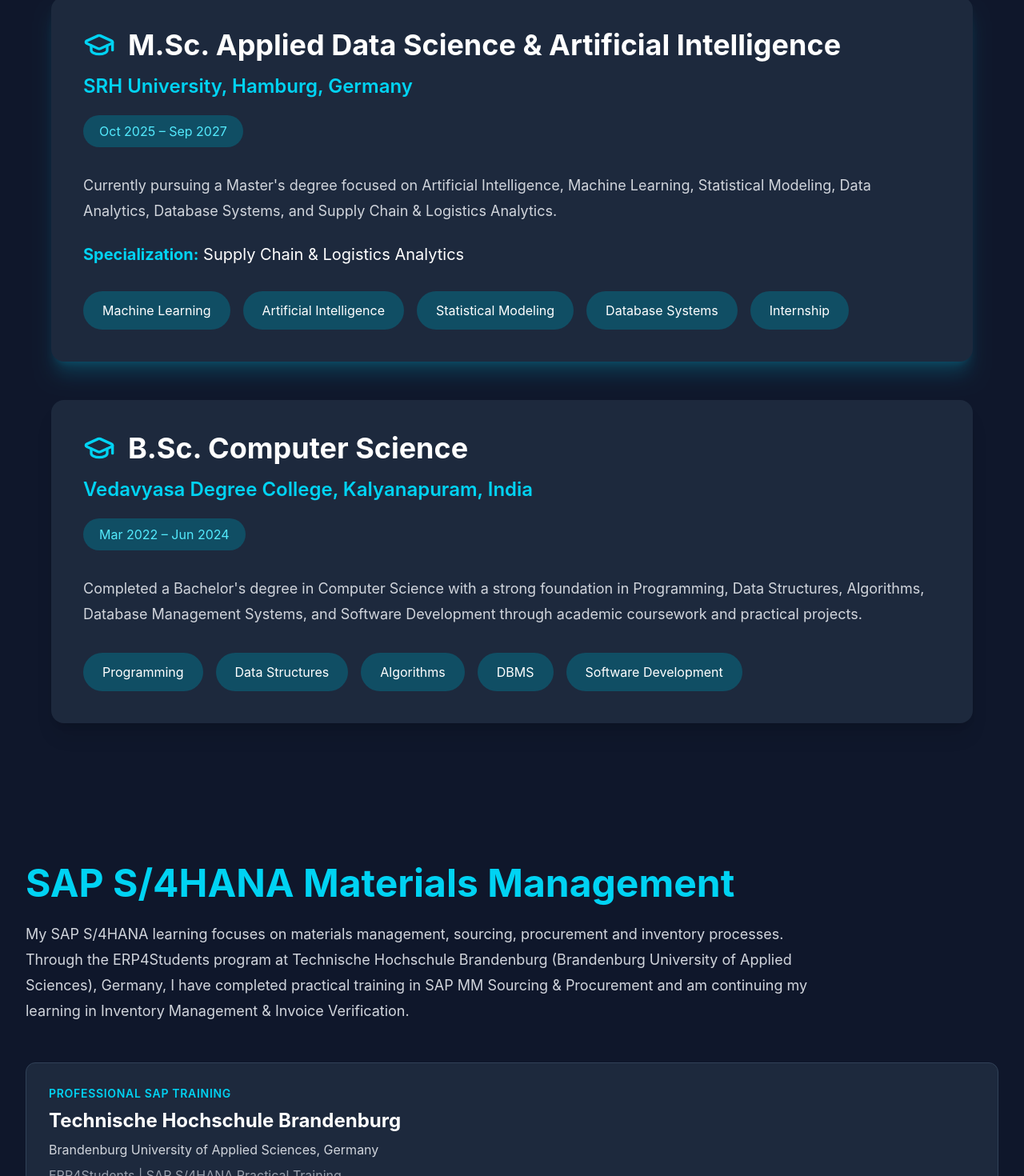
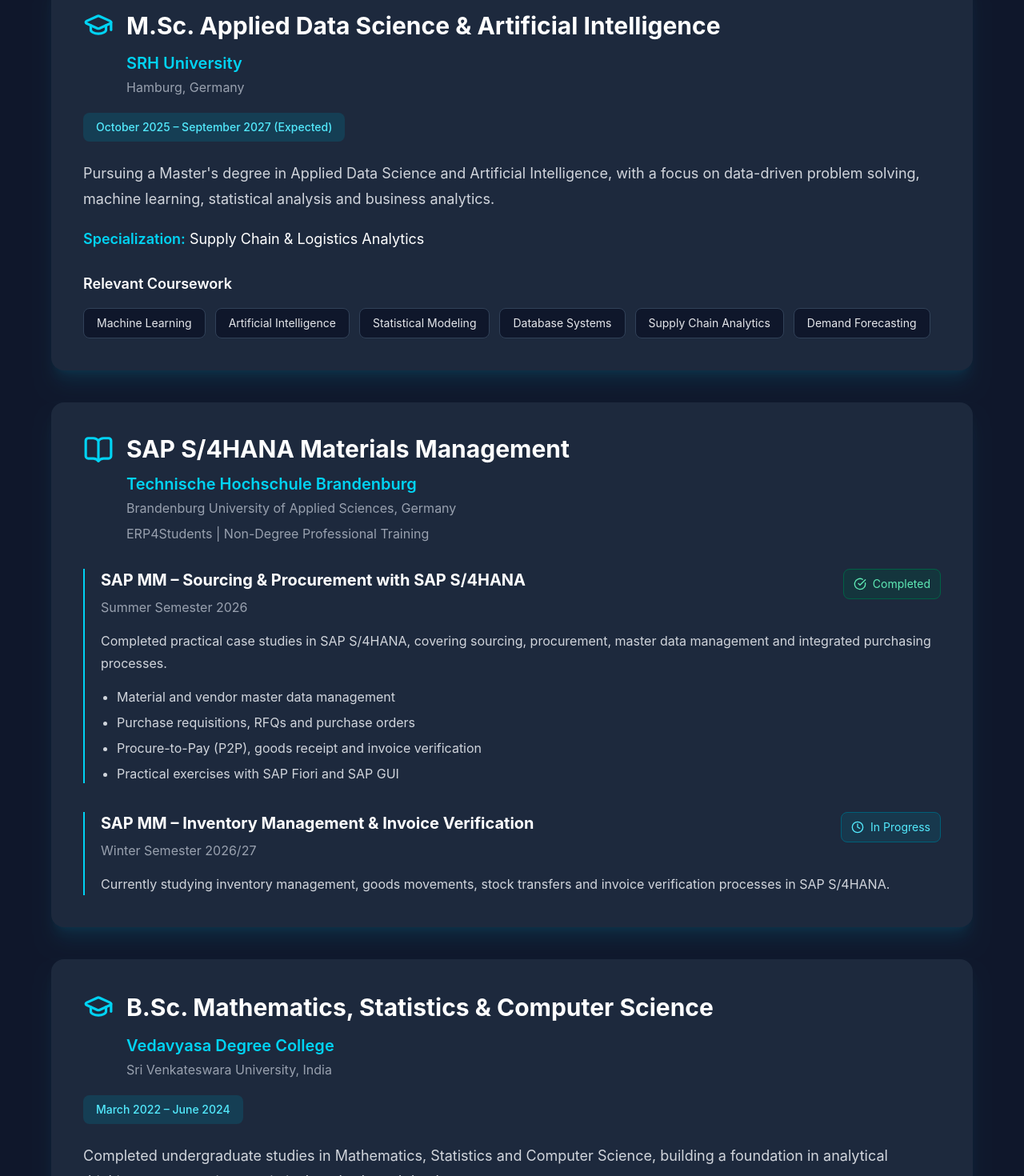
Before and after one commit to somalavinay879-18/vinay-somala-portfolio, a React app: page / in a window 1280 px wide. Shown: the part 1696-3166 px from the top of the page at 80% size. Built offline with nearby package versions, Linux system fonts and the light colour scheme; the HTML template or start-up script is replaced by a standard one.

Commit message:
Update Education.jsx

```diff
--- a/src/components/Education.jsx
+++ b/src/components/Education.jsx
@@ -1,119 +1,247 @@
-import { GraduationCap } from "lucide-react";
+
+import { GraduationCap, BookOpen, CheckCircle, Clock } from "lucide-react";
 
 export default function Education() {
+    const mastersSubjects = [
+        "Machine Learning",
+        "Artificial Intelligence",
+        "Statistical Modeling",
+        "Database Systems",
+        "Supply Chain Analytics",
+        "Demand Forecasting",
+    ];
+
+    const bachelorSubjects = [
+        "Mathematics",
+        "Statistics",
+        "Computer Science",
+        "Programming",
+        "Database Management",
+    ];
+
     return (
         <section
             id="education"
-            className="bg-slate-900 text-white py-24 px-6"
+            className="bg-slate-900 text-white py-20 px-6"
         >
             <div className="max-w-6xl mx-auto">
 
-                <h2 className="text-5xl font-bold text-cyan-400 mb-14">
-                    Education
+                {/* Section Heading */}
+                <h2 className="text-4xl md:text-5xl font-bold text-cyan-400 mb-12">
+                    Education & Professional Training
                 </h2>
 
-                {/* Master's */}
+                {/* Master's Degree */}
+                <div className="bg-slate-800 rounded-2xl p-6 md:p-10 shadow-xl shadow-cyan-500/10 mb-10">
 
-                <div className="bg-slate-800 rounded-2xl p-10 shadow-xl shadow-cyan-500/20 mb-12">
+                    <div className="flex items-start gap-4 mb-5">
+                        <GraduationCap
+                            size={38}
+                            className="text-cyan-400 shrink-0"
+                        />
 
-                    <div className="flex items-center gap-4 mb-4">
+                        <div>
+                            <h3 className="text-2xl md:text-3xl font-bold leading-snug">
+                                M.Sc. Applied Data Science & Artificial Intelligence
+                            </h3>
 
-                        <GraduationCap size={40} className="text-cyan-400" />
+                            <p className="text-cyan-400 text-xl font-semibold mt-3">
+                                SRH University
+                            </p>
 
-                        <h3 className="text-4xl font-bold">
-                            M.Sc. Applied Data Science & Artificial Intelligence
-                        </h3>
-
+                            <p className="text-gray-400 mt-1">
+                                Hamburg, Germany
+                            </p>
+                        </div>
                     </div>
 
-                    <h4 className="text-2xl text-cyan-400 font-semibold">
-                        SRH University, Hamburg, Germany
-                    </h4>
+                    <span className="inline-block bg-cyan-900/60 text-cyan-300 px-4 py-2 rounded-lg text-sm font-medium">
+                        October 2025 – September 2027 (Expected)
+                    </span>
 
-                    <div className="inline-block mt-5 bg-cyan-900 text-cyan-300 px-5 py-2 rounded-full">
-                        Oct 2025 – Sep 2027
-                    </div>
-
-                    <p className="mt-8 text-lg leading-8 text-gray-300">
-                        Currently pursuing a Master's degree focused on Artificial Intelligence,
-                        Machine Learning, Statistical Modeling, Data Analytics,
-                        Database Systems, and Supply Chain & Logistics Analytics.
+                    <p className="text-gray-300 text-lg leading-8 mt-6">
+                        Pursuing a Master's degree in Applied Data Science
+                        and Artificial Intelligence, with a focus on
+                        data-driven problem solving, machine learning,
+                        statistical analysis and business analytics.
                     </p>
 
-                    <p className="mt-6 text-xl">
-                        <span className="text-cyan-400 font-bold">
+                    <p className="text-lg mt-5">
+                        <span className="text-cyan-400 font-semibold">
                             Specialization:
                         </span>{" "}
                         Supply Chain & Logistics Analytics
                     </p>
 
-                    <div className="flex flex-wrap gap-4 mt-8">
+                    <h4 className="text-white font-semibold text-lg mt-7 mb-4">
+                        Relevant Coursework
+                    </h4>
 
-                        {[
-                            "Machine Learning",
-                            "Artificial Intelligence",
-                            "Statistical Modeling",
-                            "Database Systems",
-                            "Internship",
-                        ].map((item) => (
+                    <div className="flex flex-wrap gap-3">
+                        {mastersSubjects.map((subject) => (
                             <span
-                                key={item}
-                                className="bg-cyan-900 text-white px-6 py-3 rounded-full"
+                                key={subject}
+                                className="bg-slate-900 border border-slate-700 text-gray-200 px-4 py-2 rounded-lg text-sm"
                             >
-                                {item}
+                                {subject}
                             </span>
                         ))}
+                    </div>
+                </div>
+
+                {/* Brandenburg University - Professional Training */}
+                <div className="bg-slate-800 rounded-2xl p-6 md:p-10 shadow-xl shadow-cyan-500/10 mb-10">
+
+                    <div className="flex items-start gap-4 mb-5">
+                        <BookOpen
+                            size={38}
+                            className="text-cyan-400 shrink-0"
+                        />
+
+                        <div>
+                            <h3 className="text-2xl md:text-3xl font-bold">
+                                SAP S/4HANA Materials Management
+                            </h3>
+
+                            <p className="text-cyan-400 text-xl font-semibold mt-3">
+                                Technische Hochschule Brandenburg
+                            </p>
+
+                            <p className="text-gray-400 mt-1">
+                                Brandenburg University of Applied Sciences, Germany
+                            </p>
+
+                            <p className="text-gray-400 mt-2">
+                                ERP4Students | Non-Degree Professional Training
+                            </p>
+                        </div>
+                    </div>
+
+                    {/* Summer SAP Course */}
+                    <div className="mt-8 border-l-2 border-cyan-400 pl-5">
+
+                        <div className="flex flex-col sm:flex-row sm:justify-between sm:items-start gap-3">
+
+                            <div>
+                                <h4 className="text-xl font-bold text-white">
+                                    SAP MM – Sourcing & Procurement
+                                    with SAP S/4HANA
+                                </h4>
+
+                                <p className="text-gray-400 mt-2">
+                                    Summer Semester 2026
+                                </p>
+                            </div>
+
+                            <span className="inline-flex items-center gap-2 self-start bg-emerald-900/30 text-emerald-300 border border-emerald-800 px-3 py-2 rounded-lg text-sm">
+                                <CheckCircle size={16} />
+                                Completed
+                            </span>
+                        </div>
+
+                        <p className="text-gray-300 leading-7 mt-4">
+                            Completed practical case studies in SAP S/4HANA,
+                            covering sourcing, procurement, master data
+                            management and integrated purchasing processes.
+                        </p>
+
+                        <ul className="list-disc list-outside pl-5 mt-4 space-y-2 text-gray-300">
+                            <li>
+                                Material and vendor master data management
+                            </li>
+                            <li>
+                                Purchase requisitions, RFQs and purchase orders
+                            </li>
+                            <li>
+                                Procure-to-Pay (P2P), goods receipt
+                                and invoice verification
+                            </li>
+                            <li>
+                                Practical exercises with SAP Fiori and SAP GUI
+                            </li>
+                        </ul>
 
                     </div>
 
+                    {/* Winter SAP Course */}
+                    <div className="mt-9 border-l-2 border-cyan-400 pl-5">
+
+                        <div className="flex flex-col sm:flex-row sm:justify-between sm:items-start gap-3">
+
+                            <div>
+                                <h4 className="text-xl font-bold text-white">
+                                    SAP MM – Inventory Management
+                                    & Invoice Verification
+                                </h4>
+
+                                <p className="text-gray-400 mt-2">
+                                    Winter Semester 2026/27
+                                </p>
+                            </div>
+
+                            <span className="inline-flex items-center gap-2 self-start bg-cyan-900/40 text-cyan-300 border border-cyan-800 px-3 py-2 rounded-lg text-sm">
+                                <Clock size={16} />
+                                In Progress
+                            </span>
+                        </div>
+
+                        <p className="text-gray-300 leading-7 mt-4">
+                            Currently studying inventory management,
+                            goods movements, stock transfers and
+                            invoice verification processes in SAP S/4HANA.
+                        </p>
+
+                    </div>
                 </div>
 
-                {/* Bachelor's */}
+                {/* Bachelor's Degree */}
+                <div className="bg-slate-800 rounded-2xl p-6 md:p-10 shadow-xl shadow-cyan-500/10">
 
-                <div className="bg-slate-800 rounded-2xl p-10 shadow-xl">
+                    <div className="flex items-start gap-4 mb-5">
+                        <GraduationCap
+                            size={38}
+                            className="text-cyan-400 shrink-0"
+                        />
 
-                    <div className="flex items-center gap-4 mb-4">
+                        <div>
+                            <h3 className="text-2xl md:text-3xl font-bold leading-snug">
+                                B.Sc. Mathematics, Statistics & Computer Science
+                            </h3>
 
-                        <GraduationCap size={40} className="text-cyan-400" />
+                            <p className="text-cyan-400 text-xl font-semibold mt-3">
+                                Vedavyasa Degree College
+                            </p>
 
-                        <h3 className="text-4xl font-bold">
-                            B.Sc. Computer Science
-                        </h3>
-
+                            <p className="text-gray-400 mt-1">
+                                Sri Venkateswara University, India
+                            </p>
+                        </div>
                     </div>
 
-                    <h4 className="text-2xl text-cyan-400 font-semibold">
-                        Vedavyasa Degree College, Kalyanapuram, India
+                    <span className="inline-block bg-cyan-900/60 text-cyan-300 px-4 py-2 rounded-lg text-sm font-medium">
+                        March 2022 – June 2024
+                    </span>
+
+                    <p className="text-gray-300 text-lg leading-8 mt-6">
+                        Completed undergraduate studies in Mathematics,
+                        Statistics and Computer Science, building a
+                        foundation in analytical thinking, programming,
+                        statistical methods and database systems.
+                    </p>
+
+                    <h4 className="text-white font-semibold text-lg mt-7 mb-4">
+                        Core Subjects
                     </h4>
 
-                    <div className="inline-block mt-5 bg-cyan-900 text-cyan-300 px-5 py-2 rounded-full">
-                        Mar 2022 – Jun 2024
-                    </div>
-
-                    <p className="mt-8 text-lg leading-8 text-gray-300">
-                        Completed a Bachelor's degree in Computer Science with a strong
-                        foundation in Programming, Data Structures, Algorithms,
-                        Database Management Systems, and Software Development through
-                        academic coursework and practical projects.
-                    </p>
-
-                    <div className="flex flex-wrap gap-4 mt-8">
-
-                        {[
-                            "Programming",
-                            "Data Structures",
-                            "Algorithms",
-                            "DBMS",
-                            "Software Development",
-                        ].map((item) => (
+                    <div className="flex flex-wrap gap-3">
+                        {bachelorSubjects.map((subject) => (
                             <span
-                                key={item}
-                                className="bg-cyan-900 text-white px-6 py-3 rounded-full"
+                                key={subject}
+                                className="bg-slate-900 border border-slate-700 text-gray-200 px-4 py-2 rounded-lg text-sm"
                             >
-                                {item}
+                                {subject}
                             </span>
                         ))}
-
                     </div>
 
                 </div>
```
